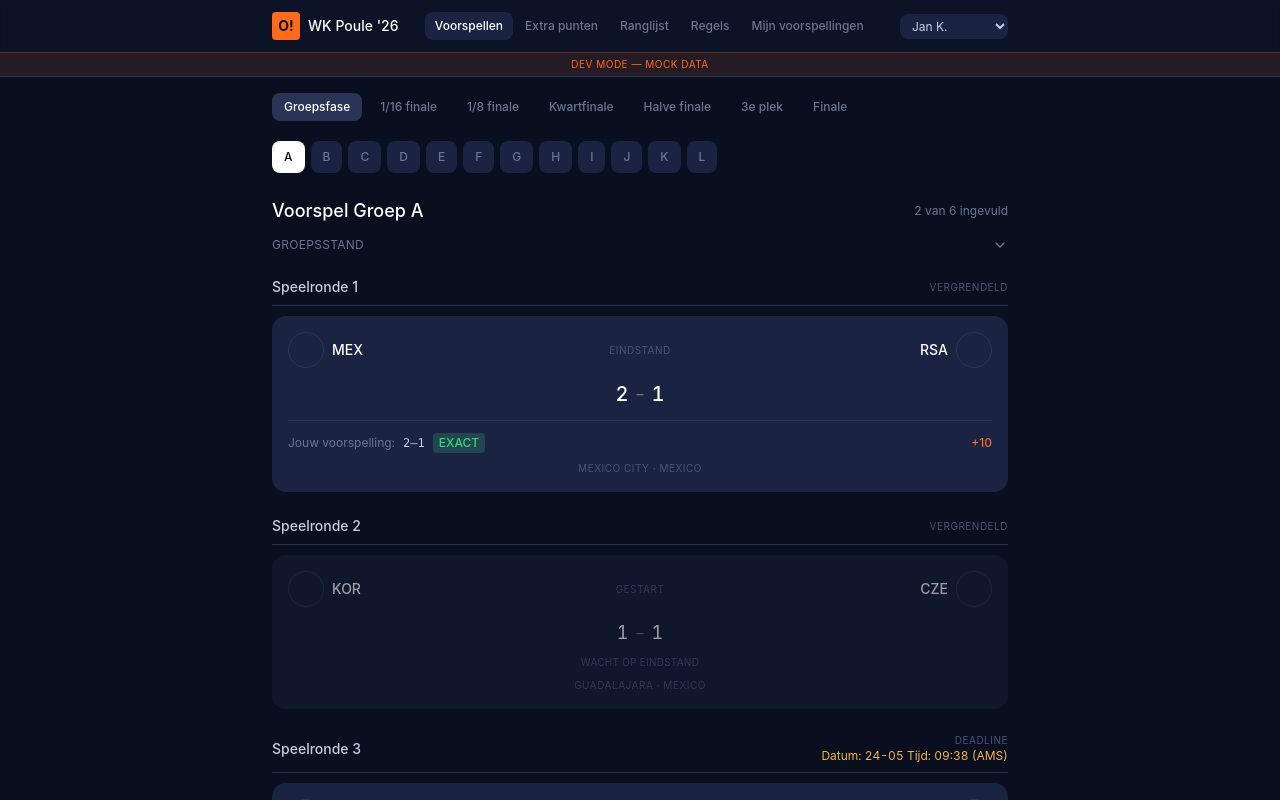
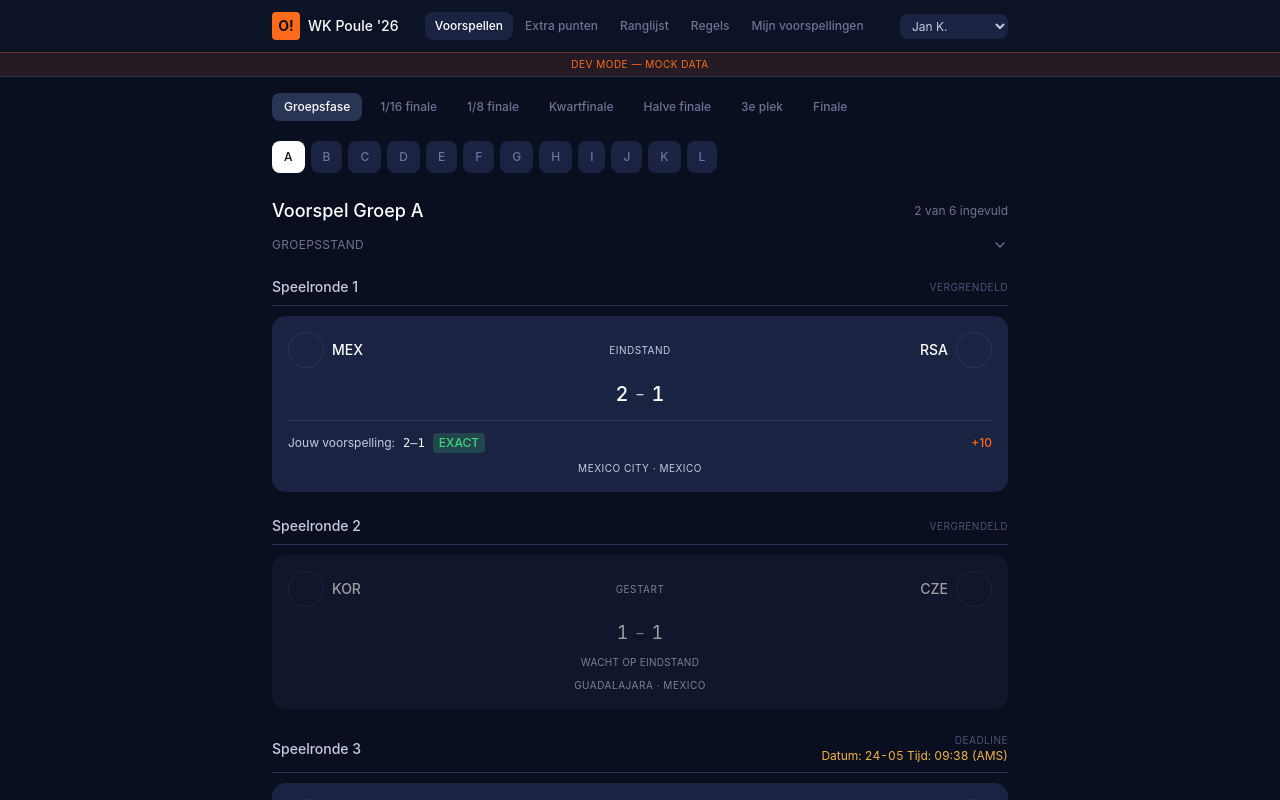
Before and after one commit to Guidoznl/OMG-WK-POULE-TEST, a Next.js app: page /predictions in a window 1280 px wide. Shown: the top 800 px of the page. Built offline with nearby package versions, Linux system fonts and the light colour scheme.

Commit message:
Update text colors and improve accessibility

```diff
--- a/components/MatchTile.tsx
+++ b/components/MatchTile.tsx
@@ -4,7 +4,6 @@ import { useEffect, useState, useRef } from 'react'
 import Link from 'next/link'
 import { useRouter } from 'next/navigation'
 import { Match, Prediction } from '@/lib/types'
-import { getDataProvider } from '@/lib/data-provider'
 import { formatDateLocal, formatTimeLocal } from '@/lib/date-utils'
 import { FlagCircle } from './FlagCircle'
 
@@ -25,7 +24,6 @@ export function MatchTile({ match, prediction, onSave, onReset }: Props) {
   const [savedRecently, setSavedRecently] = useState(false)
   const timeoutRef = useRef<NodeJS.Timeout | null>(null)
 
-  // Sync inputs als de parent prediction wisselt (bv. na reset)
   useEffect(() => {
     setHome(prediction?.home_score?.toString() ?? '')
     setAway(prediction?.away_score?.toString() ?? '')
@@ -92,14 +90,14 @@ export function MatchTile({ match, prediction, onSave, onReset }: Props) {
         <div className="flex items-center justify-center gap-3 mt-3">
           <div className="flex items-center gap-2 text-ink-50 font-display font-medium text-xl tabular-nums">
             <span>{match.home_score}</span>
-            <span className="text-ink-400 text-sm">–</span>
+            <span className="text-ink-200 text-sm">–</span>
             <span>{match.away_score}</span>
           </div>
         </div>
         {prediction && (
           <div className="flex items-center justify-center gap-2 mt-3 pt-3 border-t border-ink-600 text-xs">
-            <span className="text-ink-400">Jouw voorspelling:</span>
-            <span className="font-mono text-ink-200">{prediction.home_score}–{prediction.away_score}</span>
+            <span className="text-ink-200">Jouw voorspelling:</span>
+            <span className="font-mono text-ink-50">{prediction.home_score}–{prediction.away_score}</span>
             {exactMatch && <span className="px-1.5 py-0.5 rounded bg-accent-mint/20 text-accent-mint font-medium">EXACT</span>}
             {!exactMatch && correctOutcome && <span className="px-1.5 py-0.5 rounded bg-accent-amber/20 text-accent-amber font-medium">UITSLAG</span>}
             {prediction.points_awarded !== null && (
@@ -122,14 +120,14 @@ export function MatchTile({ match, prediction, onSave, onReset }: Props) {
             <div className="flex items-center justify-center gap-3 mt-3">
               <div className="flex items-center gap-2 text-ink-50 font-display text-lg tabular-nums">
                 <span>{prediction.home_score}</span>
-                <span className="text-ink-400 text-sm">–</span>
+                <span className="text-ink-200 text-sm">–</span>
                 <span>{prediction.away_score}</span>
               </div>
             </div>
-            <p className="text-center text-[10px] text-ink-500 mt-2 tracking-wide">WACHT OP EINDSTAND</p>
+            <p className="text-center text-[10px] text-ink-200 mt-2 tracking-wide">WACHT OP EINDSTAND</p>
           </>
         ) : (
-          <p className="text-center text-ink-400 text-xs mt-3">Geen voorspelling ingediend</p>
+          <p className="text-center text-ink-200 text-xs mt-3">Geen voorspelling ingediend</p>
         )}
         <LocationLabel match={match} />
       </Link>
@@ -145,25 +143,23 @@ export function MatchTile({ match, prediction, onSave, onReset }: Props) {
           <div className="flex items-center justify-center gap-3 mt-3">
             <div className="flex items-center gap-2 text-ink-50 font-display text-lg tabular-nums">
               <span>{prediction.home_score}</span>
-              <span className="text-ink-400 text-sm">–</span>
+              <span className="text-ink-200 text-sm">–</span>
               <span>{prediction.away_score}</span>
             </div>
           </div>
         ) : (
-          <p className="text-center text-ink-400 text-xs mt-3">Te laat — geen voorspelling mogelijk</p>
+          <p className="text-center text-ink-200 text-xs mt-3">Nog niet beschikbaar</p>
         )}
         <LocationLabel match={match} />
       </Link>
     )
   }
 
-  // ═══ OPEN — editable, met Reset knop ════════════════════════════════════
+  // ═══ OPEN — editable ════════════════════════════════════════════════════
   const tileClasses = `tile p-4 fade-in transition-all duration-300 cursor-pointer hover:bg-ink-600 ${
     savedRecently ? 'ring-2 ring-accent-mint ring-offset-2 ring-offset-ink-950' : ''
   }`
 
-  // Tracking voor mouse down / up. Voorkomt dat tekst-selecteren binnen een input
-  // (en dan releasen buiten de input) per ongeluk de tile-navigatie triggert.
   const downTargetRef = useRef<EventTarget | null>(null)
 
   function handleMouseDown(e: React.MouseEvent<HTMLDivElement>) {
@@ -173,10 +169,8 @@ export function MatchTile({ match, prediction, onSave, onReset }: Props) {
     const down = downTargetRef.current as HTMLElement | null
     const up = e.target as HTMLElement
     downTargetRef.current = null
-    // Alleen navigeren als mousedown EN mouseup beide niet in een input/button/label gebeurden
     if (down?.closest?.('input, label, button')) return
     if (up.closest('input, label, button')) return
-    // Niet navigeren als er tekst is geselecteerd (gebruiker was aan het selecteren)
     if (window.getSelection()?.toString()) return
     router.push(`/match/${match.id}`)
   }
@@ -198,7 +192,7 @@ export function MatchTile({ match, prediction, onSave, onReset }: Props) {
           aria-label={`Score ${homeName}`}
           className="w-12 h-10 text-center text-base font-display font-medium tabular-nums"
         />
-        <span className="text-ink-400 text-sm">–</span>
+        <span className="text-ink-200 text-sm">–</span>
         <input
           type="number"
           min="0" max="20"
@@ -212,7 +206,7 @@ export function MatchTile({ match, prediction, onSave, onReset }: Props) {
         />
       </div>
       <div className="h-4 mt-2 flex items-center justify-center gap-3">
-        {save === 'saving' && <span className="text-ink-400 text-[11px]">Opslaan…</span>}
+        {save === 'saving' && <span className="text-ink-200 text-[11px]">Opslaan…</span>}
         {save === 'saved' && (
           <span className="text-accent-mint text-[11px] font-medium inline-flex items-center gap-1">
             <CheckMini /> Opgeslagen
@@ -222,7 +216,7 @@ export function MatchTile({ match, prediction, onSave, onReset }: Props) {
         {hasPrediction && onReset && (
           <button
             onClick={handleReset}
-            className="text-ink-500 hover:text-accent-coral text-[11px] underline underline-offset-2"
+            className="text-ink-200 hover:text-accent-coral text-[11px] underline underline-offset-2"
           >
             Reset
           </button>
@@ -247,9 +241,9 @@ function TileHeader({ homeName, awayName, match, statusLabel }: {
         <FlagCircle isoCode={match.home_team?.iso_code || null} />
         <span className="text-ink-50 text-sm font-medium truncate">{homeName}</span>
       </div>
-      <div className="text-center text-ink-400 text-[11px] leading-tight">
+      <div className="text-center text-ink-200 text-[11px] leading-tight">
         {statusLabel ? (
-          <div className="flex items-center justify-center gap-1 text-ink-500">
+          <div className="flex items-center justify-center gap-1 text-ink-200">
             {statusLabel === 'VERGRENDELD' && <LockIcon />}
             <span className="text-[10px] tracking-wider">{statusLabel}</span>
           </div>
@@ -271,7 +265,7 @@ function TileHeader({ homeName, awayName, match, statusLabel }: {
 function LocationLabel({ match }: { match: Match }) {
   if (!match.city_name) return null
   return (
-    <div className="text-center text-[10px] text-ink-500 mt-2 tracking-wider uppercase">
+    <div className="text-center text-[10px] text-ink-200 mt-2 tracking-wider uppercase">
       {match.city_name} · {match.country}
     </div>
   )
```
